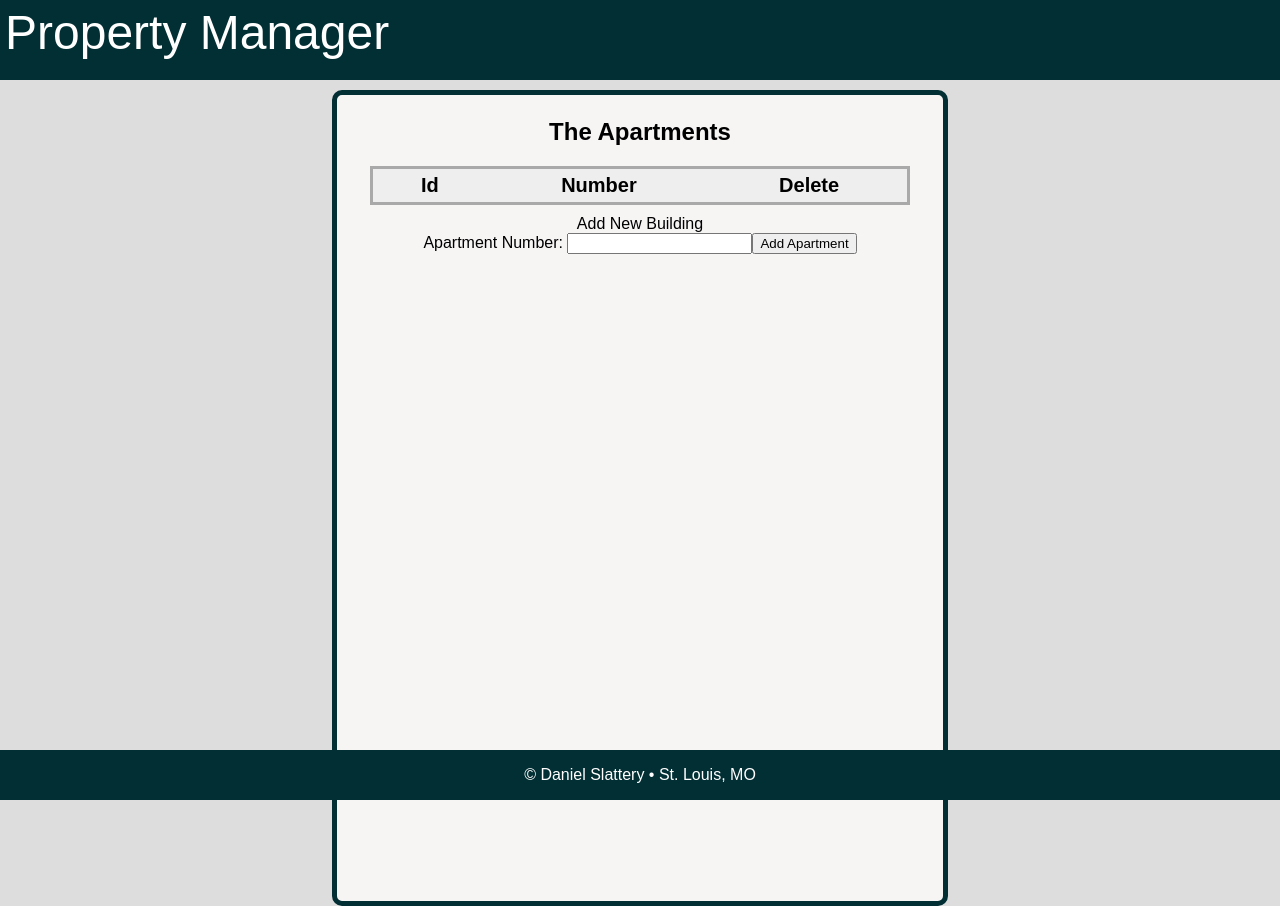
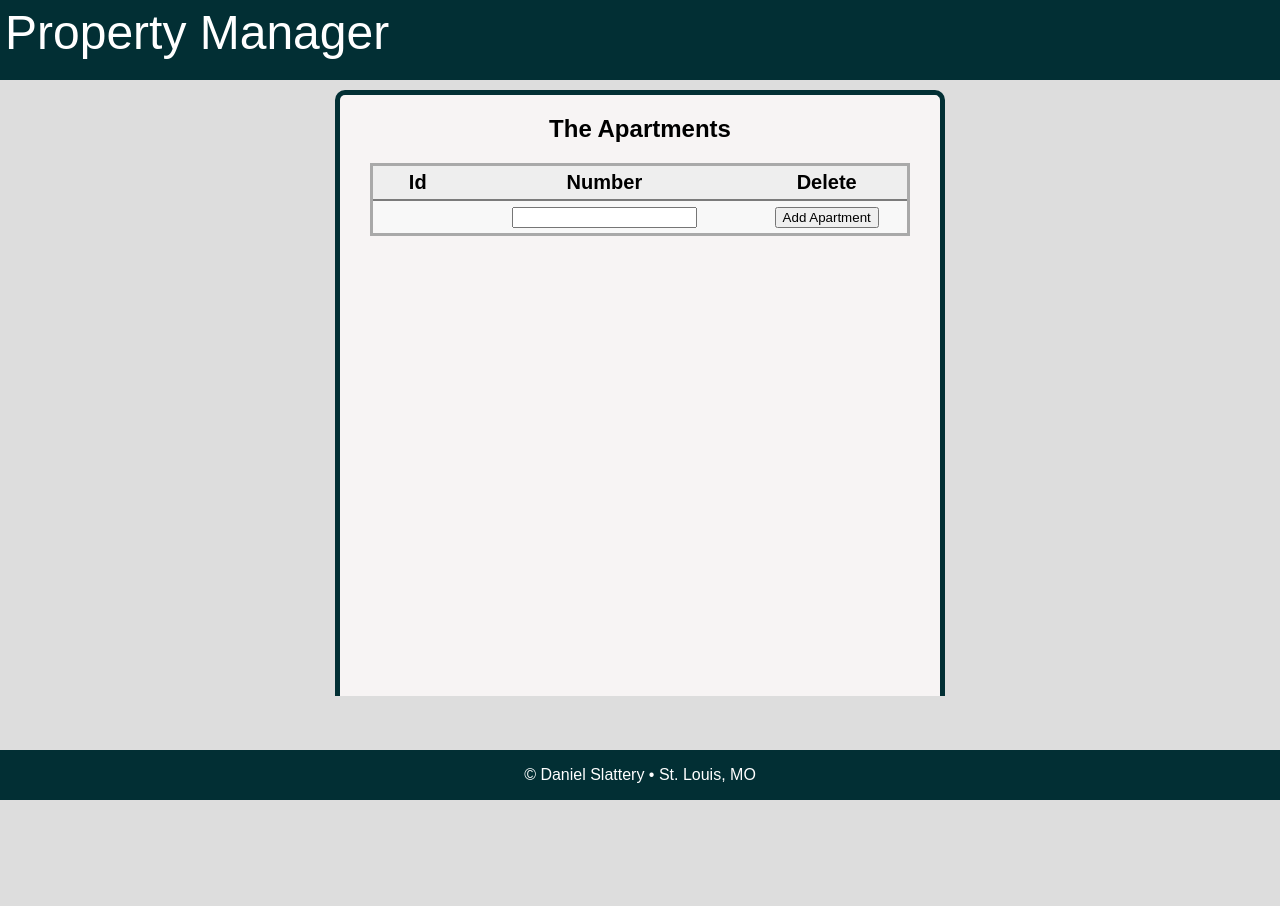
Before and after one commit to danielcslattery/PropertyManager, an Angular app in the folder angularclient/: page /apartments in a window 1280 px wide. After the commit the page ends 800 px from the top, so only its background shows below. Built offline with nearby package versions, Linux system fonts and the light colour scheme; no server answers.

Commit message:
Changes to CSS styling of body and moved the add form to a table row

```diff
--- a/angularclient/src/app/apartments/apartments.component.html
+++ b/angularclient/src/app/apartments/apartments.component.html
@@ -1,5 +1,7 @@
 <h2>The Apartments</h2>
 
+
+<form [formGroup]="apartmentForm" (ngSubmit)="add()">
 <table>
     <th>
         Id
@@ -21,19 +23,27 @@
         <td [routerLink] = "['/byApartment', apartment.apartmentId]">
             {{apartment.apartmentNumber}}
         </td>
+        <td>
+            <button class = "delete-btn"
+                    (click) = "delete(apartment)">
+                X
+            </button>
+        </td>
 
-        <button class = "delete-btn" (click) = "delete(apartment)">
-            X
-        </button>
+    </tr>
+
+    <tr class = "submit-row">
+        <td></td>
+
+        <td>
+            <input type = "text" formControlName = "apartmentNumber">
+        </td>
+        <td>
+            <input type = "submit" value = "Add Apartment">
+        </td>
+
     </tr>
 
 </table>
 
-
-<form [formGroup]="apartmentForm" (ngSubmit)="add()">
-    Add New Building<br>
-    <label>Apartment Number: </label>
-    <input type = "text" formControlName = "apartmentNumber">
-    <input type = "submit" value = "Add Apartment">
-
 </form>
--- a/angularclient/src/app/app.component.css
+++ b/angularclient/src/app/app.component.css
@@ -1,9 +1,13 @@
 body {
     border: 5px solid #022f34;
-    border-radius: 10px;
-    padding: 3px;
+    border-bottom: 0px;
+    border-radius: 10px 10px 0px 0px;
+    /* padding: 3px; */
     background-color: rgb(247, 244, 244);
     text-align: center;
     width: 600px;
     margin: 10px auto;
+    margin-bottom: 50px;
+    padding-bottom: 5px;
+    min-height: 74.5vh;
 }
--- a/angularclient/src/app/buildings/buildings.component.html
+++ b/angularclient/src/app/buildings/buildings.component.html
@@ -1,5 +1,6 @@
 <h2>The Buildings</h2>
 
+<form [formGroup]="buildingForm" (ngSubmit)="add()">
 <table>
     <th>
         Id
@@ -14,9 +15,11 @@
     </th>
 
     <tr *ngFor = "let building of buildings" >
+
             <td [routerLink] = "['/byBuilding', building.buildingId]">
                 {{building.buildingId}}
             </td>
+
             <td [routerLink] = "['/byBuilding', building.buildingId]">
                 {{building.address}}
             </td>
@@ -30,12 +33,18 @@
 
     </tr>
 
+        <tr class = "submit-row">
+            <td></td>
+
+            <td>
+                <input type = "text" formControlName = "address">
+            </td>
+            <td>
+                <input type = "submit" value = "Add Building">
+            </td>
+
+        </tr>
+
+
 </table>
-
-<form [formGroup]="buildingForm" (ngSubmit)="add()">
-    Add New Building
-    <label>Address: </label>
-    <input type = "text" formControlName = "address">
-    <input type = "submit" value = "Add Building">
-
 </form>
--- a/angularclient/src/app/payments/payments.component.html
+++ b/angularclient/src/app/payments/payments.component.html
@@ -23,10 +23,13 @@
         <td>
             {{payment.month}}
         </td>
+        <td>
+            <button class = "delete-btn"
+                    (click) = "delete(payment)">
+                X
+            </button>
+        </td>
 
-        <button class = "delete-btn" (click) = "delete(payment)">
-            X
-        </button>
     </tr>
 
 </table>
--- a/angularclient/src/index.html
+++ b/angularclient/src/index.html
@@ -13,9 +13,8 @@
       <p id = "navbar-title">Property Manager</p>
   </nav>
 </header>
-
 <body>
-  <app-root></app-root>
+  <app-root class = "app-root"></app-root>
 </body>
 
 <footer id="sign-off">
--- a/angularclient/src/styles.css
+++ b/angularclient/src/styles.css
@@ -1,9 +1,11 @@
-html, body {
+body {
     margin: 0px;
-    height: 100%;
     background-color: rgb(221, 221, 221);
     font-family: "Barlow", sans-serif;
+
 }
+
+
 
 #navbar{
     background-color: #022f34;
@@ -32,15 +34,13 @@ button {
     margin: 5px; */
 }
 
-form {
-    display: inline-block;
-}
 
 #sign-off {
      position:fixed;
      bottom:0;
      width: 100vw;
      background-color: #022f34;
+     height: 50px;
 }
 
 #sign-off-text {
@@ -99,6 +99,8 @@ th {
 tr {
     background-color: #f9f9f9a2;
     text-align: center;
+    height: 35px;
+    border-bottom: 0.25px solid rgb(218, 218, 218);
 }
 
 tr:hover {
@@ -108,6 +110,7 @@ tr:hover {
 
 td {
     padding: 0.25rem 0rem;
+    vertical-align: middle;
 }
 
 table {
@@ -116,5 +119,10 @@ table {
     border: 3px solid darkgrey;
     width: 90%;
     border-collapse: collapse;
+    border-radius: 25px;
 
 }
+
+.submit-row {
+    border-top: 0.75px solid rgb(117, 117, 117);
+}
```
